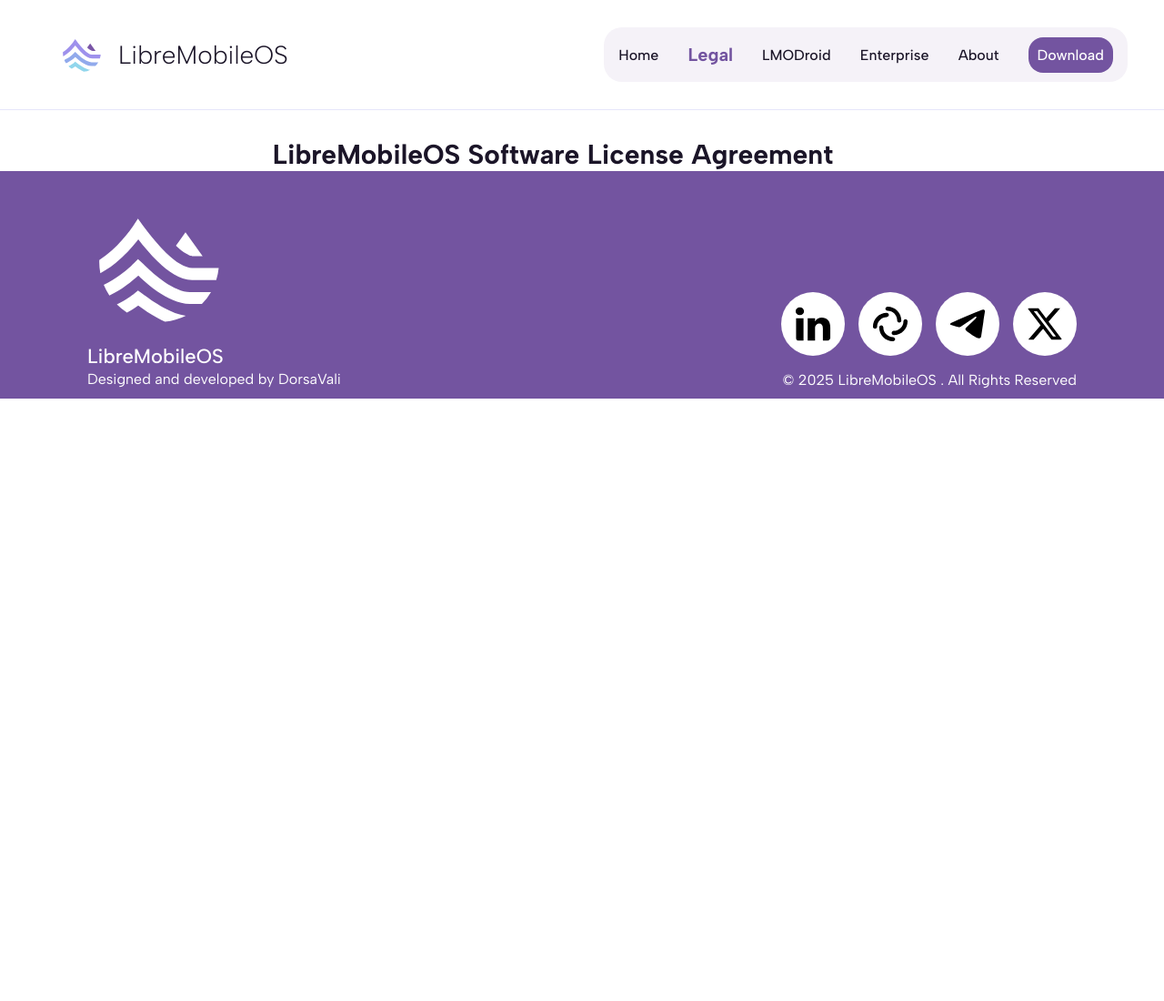
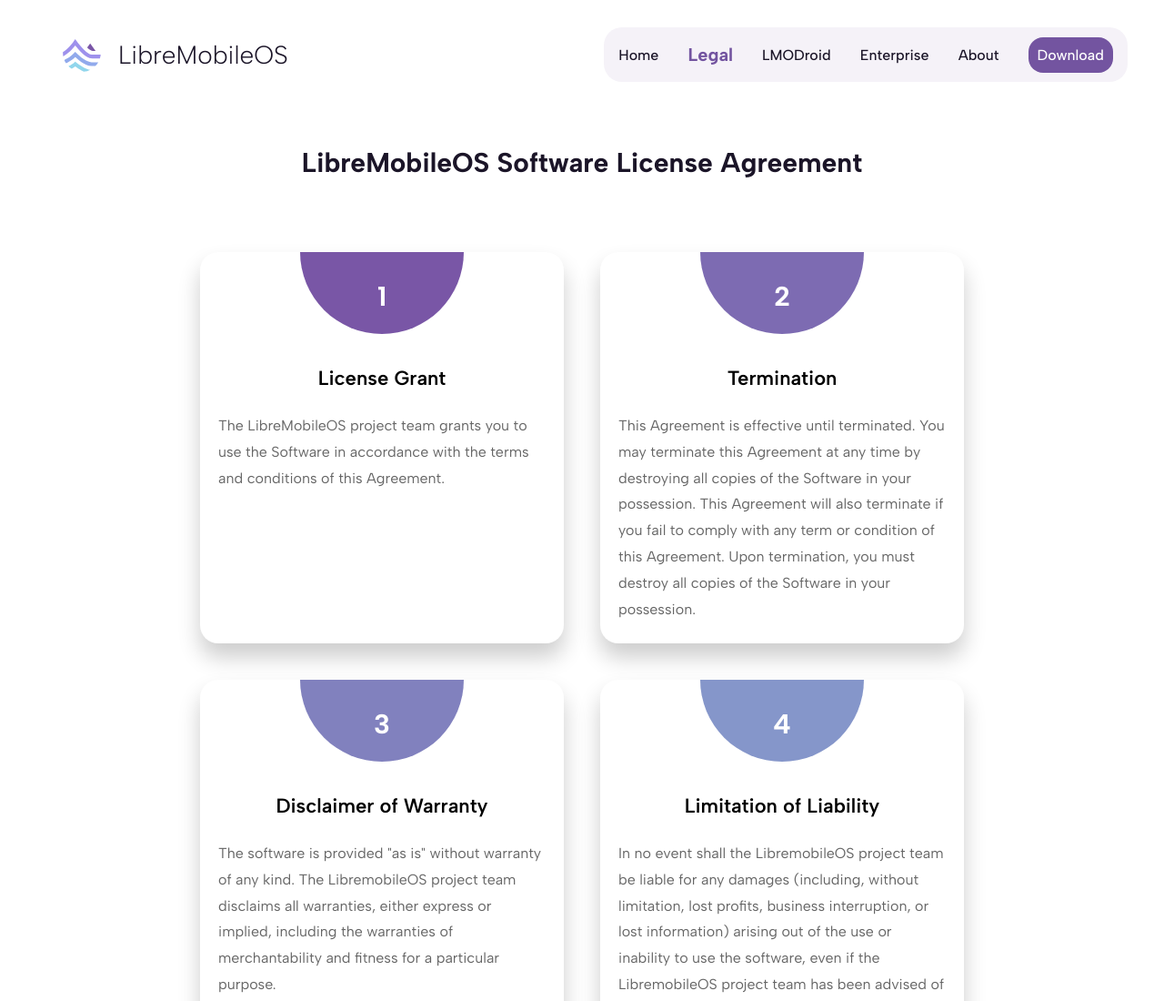
Before and after one commit to Dorsavali/LibreMobileOS, a website: page legal.html in a window 1280 px wide. Shown: the top 1100 px of the page at 91% size. Before the commit the page ends 800 px from the top, so only its background shows below. Drawn offline with nearby package versions, Linux system fonts and the light colour scheme.

Commit message:
legal finished

```diff
--- a/css/header.css
+++ b/css/header.css
@@ -23,7 +23,7 @@
       font-family: Albert;
       font-weight: 300;
       font-size: 28px;
-      color: #1B1528;
+      color: #1b1528;
     }
   }
   .right {
@@ -40,58 +40,63 @@
       display: flex;
       justify-content: space-around;
       align-items: center;
-     a{
+      a {
         text-decoration: none;
-
+        &.disable-link{
+          pointer-events: none;
+          cursor: default;
+        }
         .submenuItems {
           font-family: Albert;
           font-size: 16px;
           font-weight: 500;
           transition: 300ms;
           perspective: 800px;
-        color: #1B1528;
+          color: #1b1528;
           display: flex;
           justify-content: center;
           align-items: center;
           cursor: pointer;
-        &.on{
+          &.on {
             font-size: 20px;
             font-weight: 700;
-          color: #7354A0;
+            color: #7354a0;
           }
 
-        &.special{
 
+          &.special {
             padding: 10px;
-            background-color: #7354A0;
+            background-color: #7354a0;
             color: white;
             border-radius: 16px;
             text-align: center;
             text-decoration: none;
-
-
-
           }
-        &:hover{
+          &:hover {
             padding: 10px;
-                background-color: #7354A0;
+            background-color: #7354a0;
             color: white;
             transform: scale(1.1);
             border-radius: 16px;
             text-align: center;
             font-size: 16px;
             font-weight: 500;
-                &.special{
+            &.special {
               background-color: #44325e;
             }
-
           }
-
-
+          &:not(.on):hover {
+            padding: 10px;
+            background-color: #7354a0;
+            color: white;
+            transform: scale(1.1);
+            border-radius: 16px;
+            text-align: center;
+            font-size: 16px;
+            font-weight: 500;
           }
         }
-
-    }
-
       }
     }
+  }
+}
--- a/css/legal/text.css
+++ b/css/legal/text.css
@@ -1,15 +1,116 @@
-.text-container{
-    width: 100%;
-    border-top: 0.8px solid lavender;
+.text-container {
+  width: 100%;
+  display: flex;
+  flex-flow: column nowrap;
+  justify-content: center;
+  align-items: center;
+  min-height: 100vh;
+  background-attachment: fixed;
+  .title {
+    width: 95%;
+    font-family: Albert;
+    font-size: 30px;
+    font-weight: 700;
+    text-align: center;
+    color: #1b1528;
+    padding: 40px 0px;
+  }
+  .container {
+    position: relative;
+    width: 95%;
+    padding: 20px;
+    display: flex;
+    justify-content: center;
+    align-items: center;
+ flex-flow: row wrap;
+    .card {
+        position: relative;
+        width: 400px;
+      height: 430px;
+      background: #fff;
+      margin: 20px;
+      border-radius: 20px;
+      overflow: hidden;
+      box-shadow: 0 15px 25px rgba(0, 0, 0, 0.2);
+      transition: 0.5s;
+      &:hover {
+        transform: scale(1.1);
+    }
+    &:nth-child(1){
+        .circle {
+            background: #7956a6;
+        }
+    }
+    &:nth-child(2){
+        .circle {
+            background: #7D6BB2;
+        }
+    }
+    &:nth-child(3){
+        .circle {
+            background: #8181BE ;
+        }
+    }
+    &:nth-child(4){
+        .circle {
+            background: #8596CA;
+        }
+    }
+    &:nth-child(5){
+        .circle {
+            background: #89ABD5;
+        }
+    }
+    &:nth-child(6){
+        .circle {
+            background: #8DC1E1;
+        }
+    }
+    &:nth-child(7){
+        .circle {
+            background: #91D6ED;
+        }
+    }
+    }
 
-    .title{
-        width: 95%;
+
+    .circle {
+      position: relative;
+      width: 100%;
+      height: 100%;
+      background: #000;
+      clip-path: circle(90px at center 0);
+      text-align: center;
+      h2 {
+        color: #fff;
+        font-size: 30px;
+        padding: 30px 0;
         font-family: Albert;
-        font-size: 30px;
-        font-weight: 700;
-        text-align: center;
-        color: #1B1528;
-padding-top: 30px;
-
+      }
     }
+    .content {
+      position: absolute;
+      bottom: 10px;
+      height: 295px;
+      page-break-after: 20px;
+      display: flex;
+      justify-content: start;
+      gap: 5px;
+      align-items: center;
+      flex-flow: column nowrap;
+      .subject{
+        font-family: Albert;
+        font-size: 22px;
+        font-weight: 600;
+      }
+      p {
+        padding: 20px;
+        box-sizing: border-box;
+        font-family: Albert;
+        color: #666;
+        line-height: 1.8;
+        text-align: left;
+      }
+    }
+  }
 }
--- a/legal.html
+++ b/legal.html
@@ -27,10 +27,10 @@
       </div>
       <div class="right">
         <div class="menu">
-          <a href="./index.html">
+          <a href="./">
             <div class="submenuItems">Home</div>
           </a>
-          <a href="https://get.libremobileos.com/">
+          <a href="./legal.html" class="disable-link">
             <div class="submenuItems on">Legal</div>
           </a>
           <a href="https://get.libremobileos.com/">
@@ -51,11 +51,98 @@
     <!-- end header-->
 
     <!--start text-->
-     <div class="text-container">
-      <div class="title">
-        LibreMobileOS Software License Agreement
+    <div class="text-container">
+      <div class="title">LibreMobileOS Software License Agreement</div>
+      <div class="container">
+        <div class="card">
+          <div class="circle">
+            <h2>1</h2>
+          </div>
+          <div class="content">
+            <div class="subject">License Grant</div>
+            <p>
+              The LibreMobileOS project team grants you to use the Software in
+              accordance with the terms and conditions of this Agreement.
+            </p>
+          </div>
+        </div>
+        <div class="card">
+          <div class="circle">
+            <h2>2</h2>
+          </div>
+          <div class="content">
+            <div class="subject">Termination</div>
+            <p>
+              This Agreement is effective until terminated. You may terminate
+              this Agreement at any time by destroying all copies of the
+              Software in your possession. This Agreement will also terminate if
+              you fail to comply with any term or condition of this Agreement.
+              Upon termination, you must destroy all copies of the Software in
+              your possession.
+            </p>
+          </div>
+        </div>
+        <div class="card">
+          <div class="circle">
+            <h2>3</h2>
+          </div>
+          <div class="content">
+            <div class="subject">Disclaimer of Warranty</div>
+            <p>
+             The software is provided "as is" without warranty of any kind.
+              The LibremobileOS project team disclaims all warranties, either
+              express or implied, including the warranties of merchantability
+              and fitness for a particular purpose.
+            </p>
+          </div>
+        </div>
+        <div class="card">
+          <div class="circle">
+            <h2>4</h2>
+          </div>
+          <div class="content">
+            <div class="subject">Limitation of Liability
+            </div>
+            <p>
+              In no event shall the LibremobileOS project team be liable for any damages (including, without limitation, lost profits, business interruption, or lost information) arising out of the use or inability to use the software, even if the LibremobileOS project team has been advised of the possibility of such damages.
+            </p>
+          </div>
+        </div>
+        <div class="card">
+          <div class="circle">
+            <h2>5</h2>
+          </div>
+          <div class="content">
+            <div class="subject">Entire Agreement</div>
+            <p>
+              This Agreement constitutes the entire agreement between you and the LibreMobileOS project team and supersedes any prior agreements or understandings, whether oral or written.
+            </p>
+          </div>
+        </div>
+        <div class="card">
+          <div class="circle">
+            <h2>6</h2>
+          </div>
+          <div class="content">
+            <div class="subject">Waiver</div>
+            <p>
+              No waiver of any term or condition of this Agreement shall be deemed a further or continuing waiver of such term or condition or a waiver of any other term or condition.
+            </p>
+          </div>
+        </div>
+        <div class="card">
+          <div class="circle">
+            <h2>7</h2>
+          </div>
+          <div class="content">
+            <div class="subject">Severability</div>
+            <p>
+              If any provision of this Agreement is found to be invalid or unenforceable, that provision shall be enforced to the maximum extent possible, and the remaining provisions shall remain in full force and effect.
+            </p>
+          </div>
+        </div>
       </div>
-     </div>
+    </div>
     <!--end text-->
 
     <!--start footer-->
@@ -63,38 +150,36 @@
       <div class="footer">
         <div class="left">
           <div class="logo">
-            <img src="./images/footer/LibreMobileOSlogo.svg" alt="logo">
+            <img src="./images/footer/LibreMobileOSlogo.svg" alt="logo" />
           </div>
-          <div class="name">
-            LibreMobileOS
-          </div>
+          <div class="name">LibreMobileOS</div>
           <div class="designer">
-            Designed and developed by <a href="https://github.com/Dorsavali">DorsaVali</a>
+            Designed and developed by
+            <a href="https://github.com/Dorsavali">DorsaVali</a>
           </div>
         </div>
         <div class="right">
           <div class="social">
             <div class="mediaLink">
               <a href="https://www.linkedin.com/company/libremobileos">
-                <img src="./images/footer/Linkedin-logo.svg" alt="linkdin">
+                <img src="./images/footer/Linkedin-logo.svg" alt="linkdin" />
               </a>
             </div>
             <div class="mediaLink">
               <a href="https://matrix.to/#/%23lmodroid:libremobileos.com">
-                <img src="./images/footer/Element-logo.svg" alt="matrix">
+                <img src="./images/footer/Element-logo.svg" alt="matrix" />
               </a>
             </div>
             <div class="mediaLink">
               <a href="https://t.me/LMODroid">
-                <img src="./images/footer/telegram.svg" alt="telegram">
+                <img src="./images/footer/telegram.svg" alt="telegram" />
               </a>
             </div>
             <div class="mediaLink">
               <a href="https://x.com/libremobileos">
-                <img src="./images/footer/X-logo.svg" alt="x">
+                <img src="./images/footer/X-logo.svg" alt="x" />
               </a>
             </div>
-
           </div>
           <div class="copyright">
             © 2025 LibreMobileOS . All Rights Reserved
@@ -105,7 +190,7 @@
     <!--end footer-->
   </body>
   <script src="./node_modules/swiper/swiper-bundle.min.js"></script>
-<script>
+  <script>
     window.addEventListener("load", function () {
       document.querySelectorAll(".hover-underline").forEach(function (el) {
         el.classList.add("active");
```
Also changed, not shown: index.html (+3 -3 lines). Lines whose indentation alone changed are shown as unchanged.
